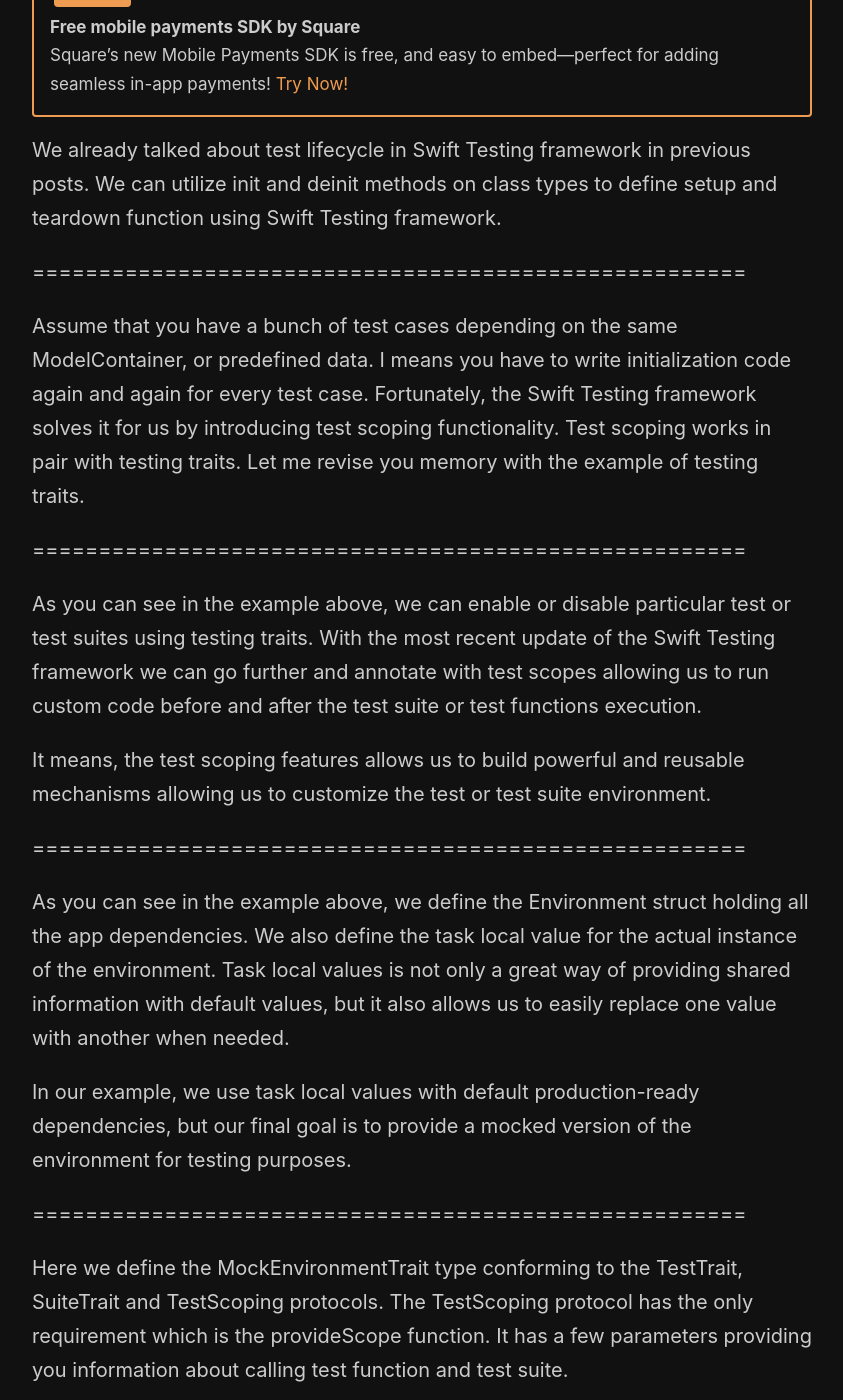
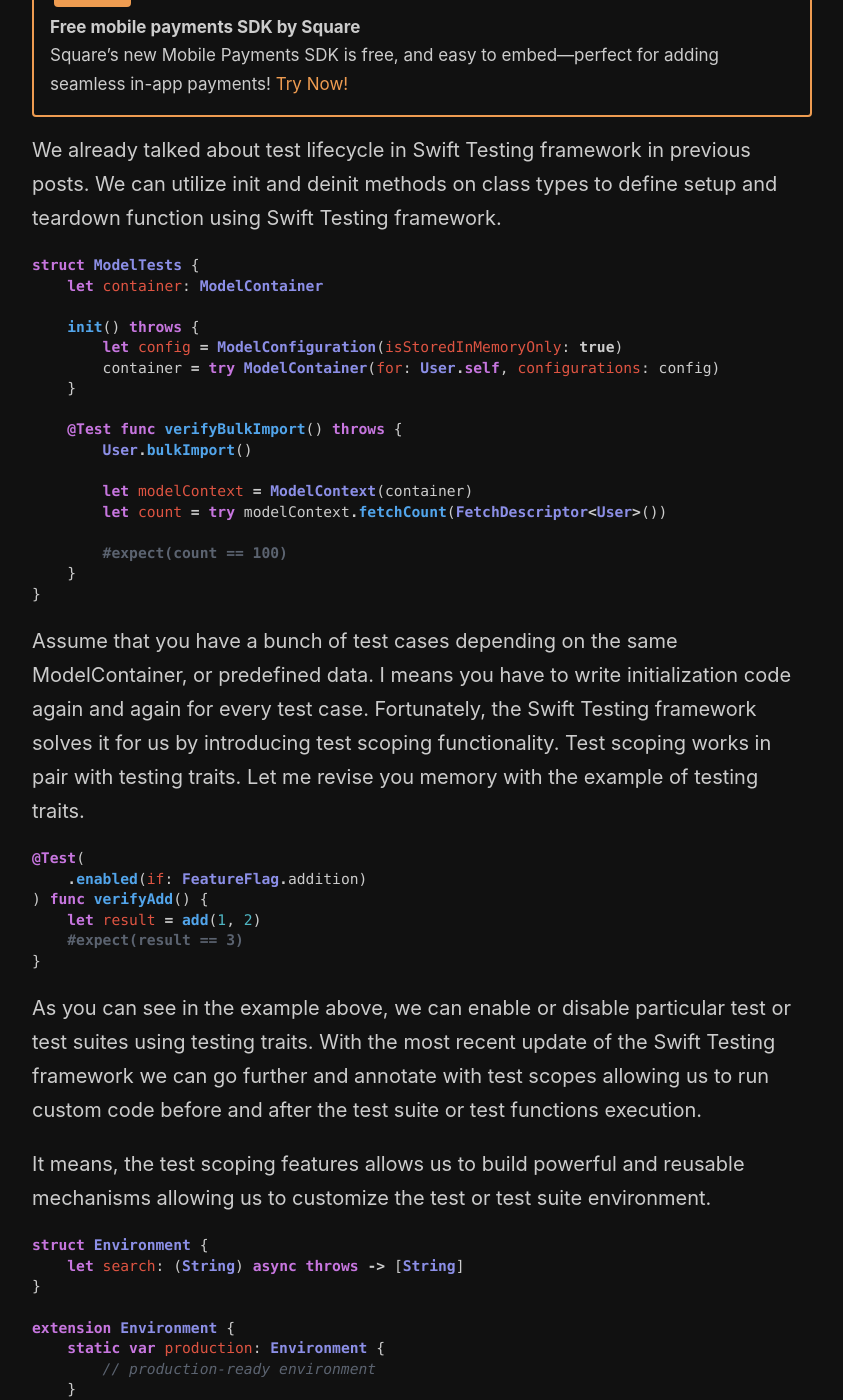
Before and after one commit to mecid/mecid.github.io, a Jekyll site: the page built from _posts/2025-04-15-introducing-swift-testing-scoping.md, in a window 1280 px wide and 1400 px high, scrolled down 445 px. Shown: the whole window, without its empty margins (218-1061 px from the left). Built offline with Jekyll 4.4.1, drawn with Linux system fonts in a browser that asks for light colours; some of the changed text lies outside the part shown.

Commit message:
test scoping code examples added

````diff
--- a/_posts/2025-04-15-introducing-swift-testing-scoping.md
+++ b/_posts/2025-04-15-introducing-swift-testing-scoping.md
@@ -11,26 +11,94 @@ Apple recently released Swift 6.1, with most of the changes being cosmetic. Howe
 
 We already talked about test lifecycle in Swift Testing framework in previous posts. We can utilize init and deinit methods on class types to define setup and teardown function using Swift Testing framework.
 
-======================================================
+```swift
+struct ModelTests {
+    let container: ModelContainer
+
+    init() throws {
+        let config = ModelConfiguration(isStoredInMemoryOnly: true)
+        container = try ModelContainer(for: User.self, configurations: config)
+    }
+
+    @Test func verifyBulkImport() throws {
+        User.bulkImport()
+
+        let modelContext = ModelContext(container)
+        let count = try modelContext.fetchCount(FetchDescriptor<User>())
+
+        #expect(count == 100)
+    }
+}
+```
 
 Assume that you have a bunch of test cases depending on the same ModelContainer, or predefined data. I means you have to write initialization code again and again for every test case. Fortunately, the Swift Testing framework solves it for us by introducing test scoping functionality. Test scoping works in pair with testing traits. Let me revise you memory with the example of testing traits.
 
-======================================================
+```swift
+@Test(
+    .enabled(if: FeatureFlag.addition)
+) func verifyAdd() {
+    let result = add(1, 2)
+    #expect(result == 3)
+}
+```
 
 As you can see in the example above, we can enable or disable particular test or test suites using testing traits. With the most recent update of the Swift Testing framework we can go further and annotate with test scopes allowing us to run custom code before and after the test suite or test functions execution.
 
 It means, the test scoping features allows us to build powerful and reusable mechanisms allowing us to customize the test or test suite environment.
 
-======================================================
+```swift
+struct Environment {
+    let search: (String) async throws -> [String]
+}
+
+extension Environment {
+    static var production: Environment {
+        // production-ready environment
+    }
+
+    static var mock: Environment {
+        // mocked environment
+    }
+}
+
+extension Environment {
+    @TaskLocal static var current = Environment.production
+}
+```
 
 As you can see in the example above, we define the Environment struct holding all the app dependencies. We also define the task local value for the actual instance of the environment. Task local values is not only a great way of providing shared information with default values, but it also allows us to easily replace one value with another when needed.
 
 In our example, we use task local values with default production-ready dependencies, but our final goal is to provide a mocked version of the environment for testing purposes.
 
-======================================================
+```swift
+struct MockEnvironmentTrait: TestTrait, SuiteTrait, TestScoping {
+    func provideScope(
+        for test: Test,
+        testCase: Test.Case?,
+        performing function: @Sendable () async throws -> Void
+    ) async throws {
+        try await Environment.$current.withValue(Environment.mock) {
+            try await function()
+        }
+    }
+}
+
+extension Trait where Self == MockEnvironmentTrait {
+    static var mockedEnvironment: Self { Self() }
+}
+```
 
 Here we define the MockEnvironmentTrait type conforming to the TestTrait, SuiteTrait and TestScoping protocols. The TestScoping protocol has the only requirement which is the provideScope function. It has a few parameters providing you information about calling test function and test suite.
 
 The last parameter is the performing function that describes the particular test function or the whole test suite. You should run the performing function to allow test function or test suite execution.
 
+```swift
+@Suite(.mockedEnvironment) struct ExamplesTests {
+    func verifySomething() async throws {
+        Environment.current // provides access to the mocked environment
+    }
+
+}
+```
+
 In our example, we run the performing function inside the closure that overrides the task local value. This technique allows us to run the test suite or test function and provide it mocked environment. I hope you enjoy the post. Feel free to follow me on [Twitter](https://twitter.com/mecid) and ask your questions related to this post. Thanks for reading, and see you next week!
````
